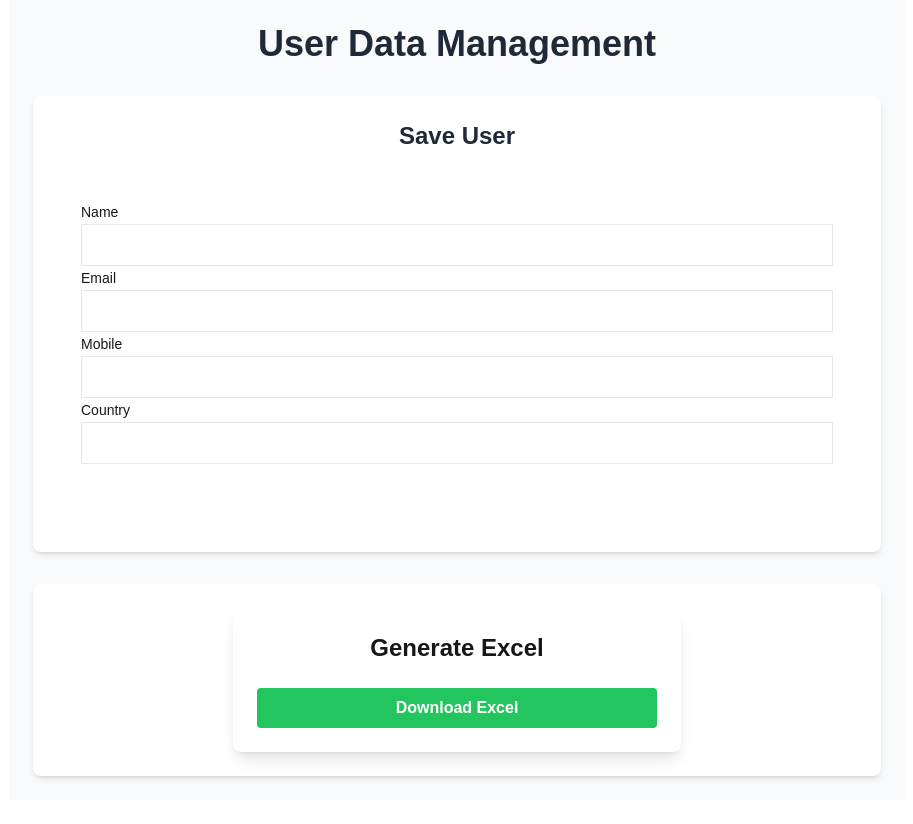
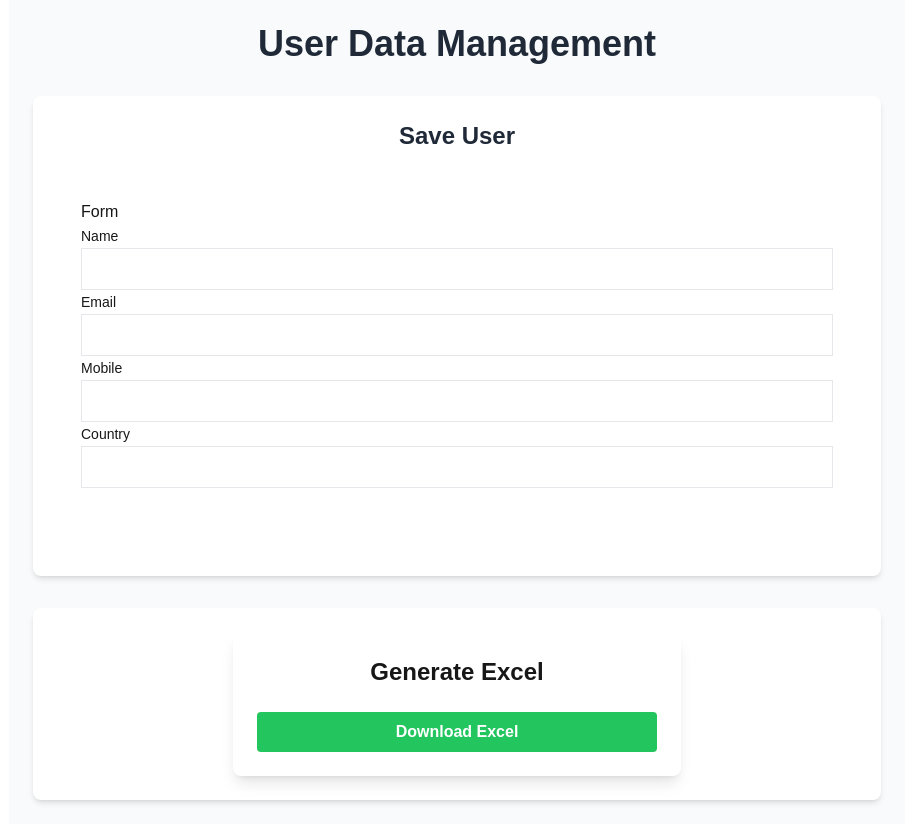
Before and after one commit to Elangosid/ExcelForm, a Next.js app: page / in a window 1280 px wide. Shown: the whole page, without its empty margins (183-1096 px from the left). Before the commit the page ends 800 px from the top, so only its background shows below. Built offline with nearby package versions, Linux system fonts and the light colour scheme.

Commit message:
new commit

```diff
--- a/form/addForm.tsx
+++ b/form/addForm.tsx
@@ -0,0 +1,7 @@
+export const AddForm = () =>{
+    return (
+        <div>
+            <h1 className="text-xl">Form</h1>
+        </div>
+    )
+}
--- a/form/excelForm.tsx
+++ b/form/excelForm.tsx
@@ -1,6 +1,7 @@
 "use client";
 import React, { useState } from "react";
 import axios from "axios";
+import { AddForm } from "./addForm";
 const BaseUrl = "http://localhost:5000/api/save-user";
 
 
@@ -31,6 +32,7 @@ const UserForm: React.FC = () => {
 
     return (
         <div className="max-w-lg mx-auto p-6">
+            <AddForm/>
             <form onSubmit={handleSubmit} className="space-y-4">
                 <div>
                     <label className="block text-sm font-medium text-gray-700">Name</label>
```
